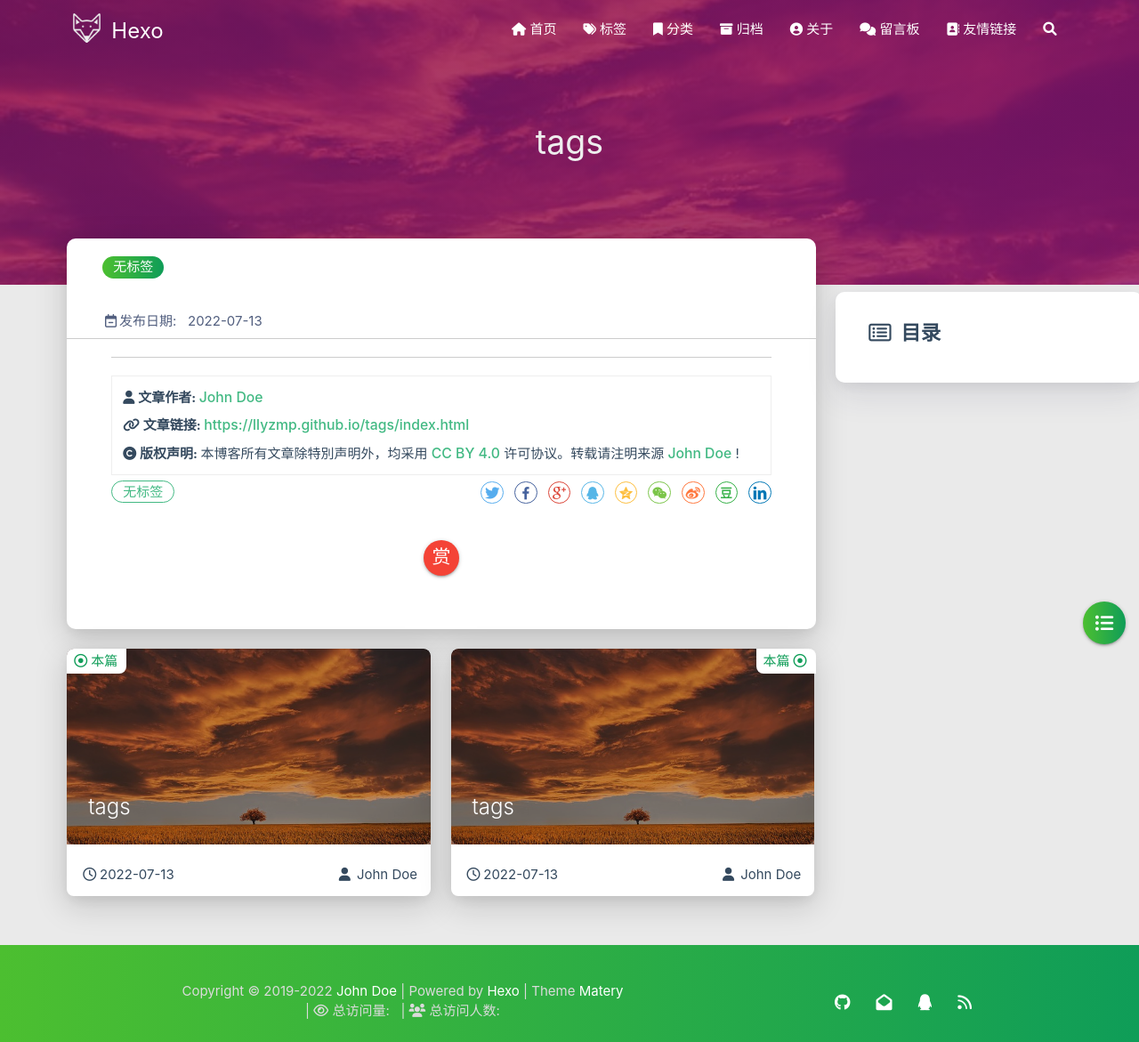
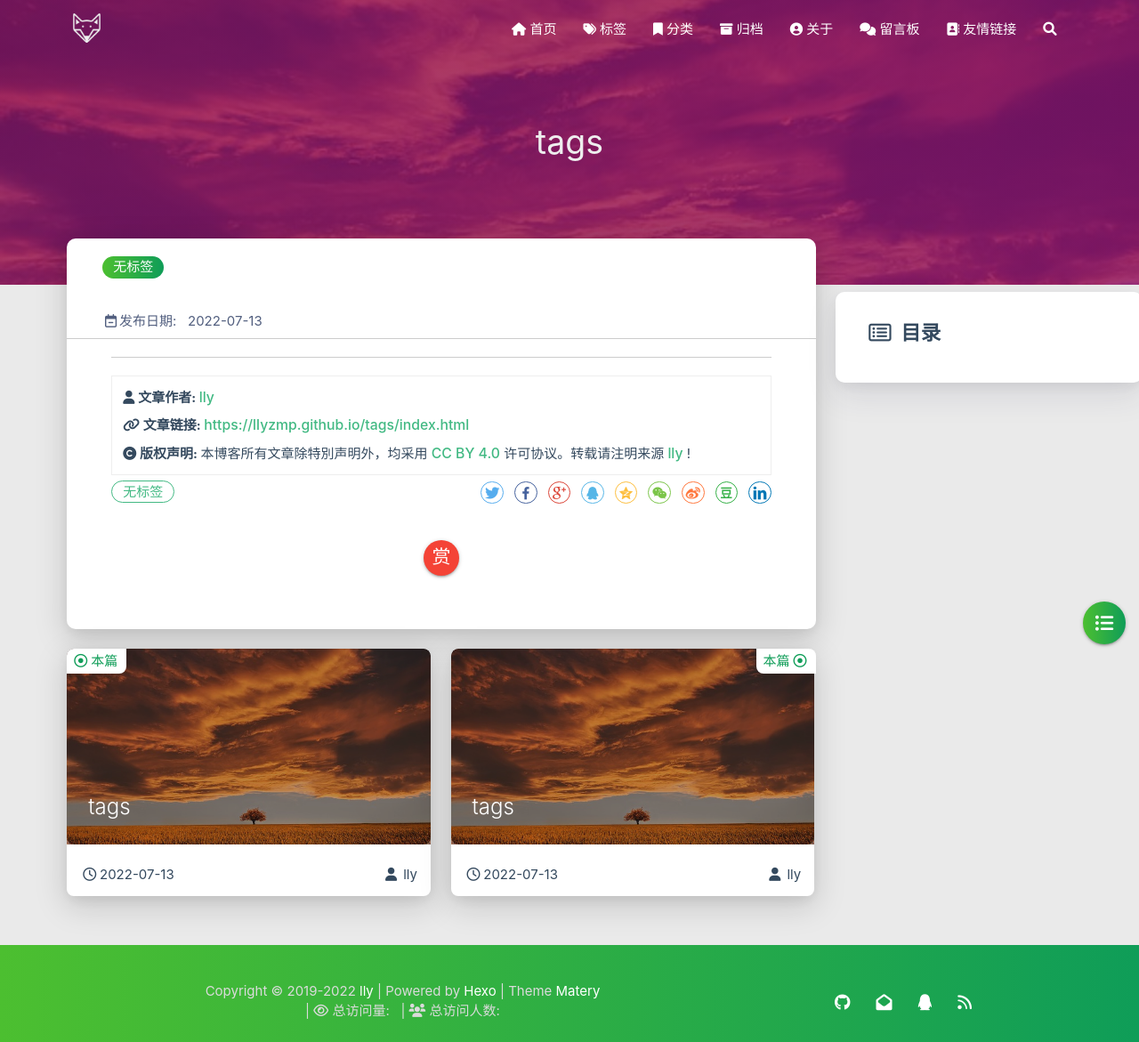
Before and after one commit to llyzmp/llyzmp.github.io, a plain HTML site: page tags/index.html in a window 1280 px wide. Shown: the whole page at 89% size. Drawn offline with Linux system fonts and the light colour scheme; some packages are replaced by stand-ins of ours; no server answers; a script that the page names is missing.

Commit message:
Site updated: 2022-07-13 11:43:16

```diff
--- a/tags/index.html
+++ b/tags/index.html
@@ -4,8 +4,8 @@
 
 <head>
     <meta charset="utf-8">
-    <meta name="keywords" content="标签, Hexo">
-    <meta name="description" content="Hexo">
+    <meta name="keywords" content="标签, null">
+    <meta name="description" content="">
     <meta http-equiv="X-UA-Compatible" content="IE=edge">
     <meta name="viewport" content="width=device-width, initial-scale=1.0, user-scalable=no">
     <meta name="renderer" content="webkit|ie-stand|ie-comp">
@@ -19,7 +19,7 @@
 
 
 
-    <title>标签 | Hexo</title>
+    <title>标签 | null</title>
     <link rel="icon" type="image/png" href="/favicon.png">
 
     <link rel="stylesheet" type="text/css" href="/libs/awesome/css/all.min.css">
@@ -44,7 +44,7 @@
 
                     <img src="/medias/logo.png" class="logo-img" alt="LOGO">
 
-                    <span class="logo-span">Hexo</span>
+                    <span class="logo-span"></span>
                 </a>
             </div>
 
@@ -143,7 +143,7 @@
 
         <img src="/medias/logo.png" class="logo-img circle responsive-img">
 
-        <div class="logo-name">Hexo</div>
+        <div class="logo-name"></div>
         <div class="logo-desc">
 
             Never really desperate, only the lost of the soul.
@@ -479,7 +479,7 @@
                     </i>
                 </span>
                 <span class="reprint-info">
-                    <a href="/about" rel="external nofollow noreferrer">John Doe</a>
+                    <a href="/about" rel="external nofollow noreferrer">lly</a>
                 </span>
             </div>
             <div class="reprint__type">
@@ -502,7 +502,7 @@
                     本博客所有文章除特別声明外，均采用
                     <a href="https://creativecommons.org/licenses/by/4.0/deed.zh" rel="external nofollow noreferrer" target="_blank">CC BY 4.0</a>
                     许可协议。转载请注明来源
-                    <a href="/about" target="_blank">John Doe</a>
+                    <a href="/about" target="_blank">lly</a>
                     !
                 </span>
             </div>
@@ -725,7 +725,7 @@
                         <span class="publish-author">
 
                             <i class="fas fa-user fa-fw"></i>
-                            John Doe
+                            lly
 
                         </span>
                     </div>
@@ -763,7 +763,7 @@
                         <span class="publish-author">
 
                             <i class="fas fa-user fa-fw"></i>
-                            John Doe
+                            lly
 
                         </span>
                     </div>
@@ -953,7 +953,7 @@
 
                 <span id="year">2019-2022</span>
 
-            <a href="/about" target="_blank">John Doe</a>
+            <a href="/about" target="_blank">lly</a>
             |&nbsp;Powered by&nbsp;<a href="https://hexo.io/" target="_blank">Hexo</a>
             |&nbsp;Theme&nbsp;<a href="https://github.com/blinkfox/hexo-theme-matery" target="_blank">Matery</a>
             <br>
```
Also changed, not shown: 2022/07/13/hello-world/index.html (+9 -9 lines), about/index.html (+10 -10 lines), archives/2022/07/index.html (+8 -8 lines), archives/2022/index.html (+8 -8 lines), archives/index.html (+8 -8 lines), categories/index.html (+10 -10 lines), contact/index.html (+10 -10 lines), friends/index.html (+10 -10 lines), index.html (+8 -8 lines).
